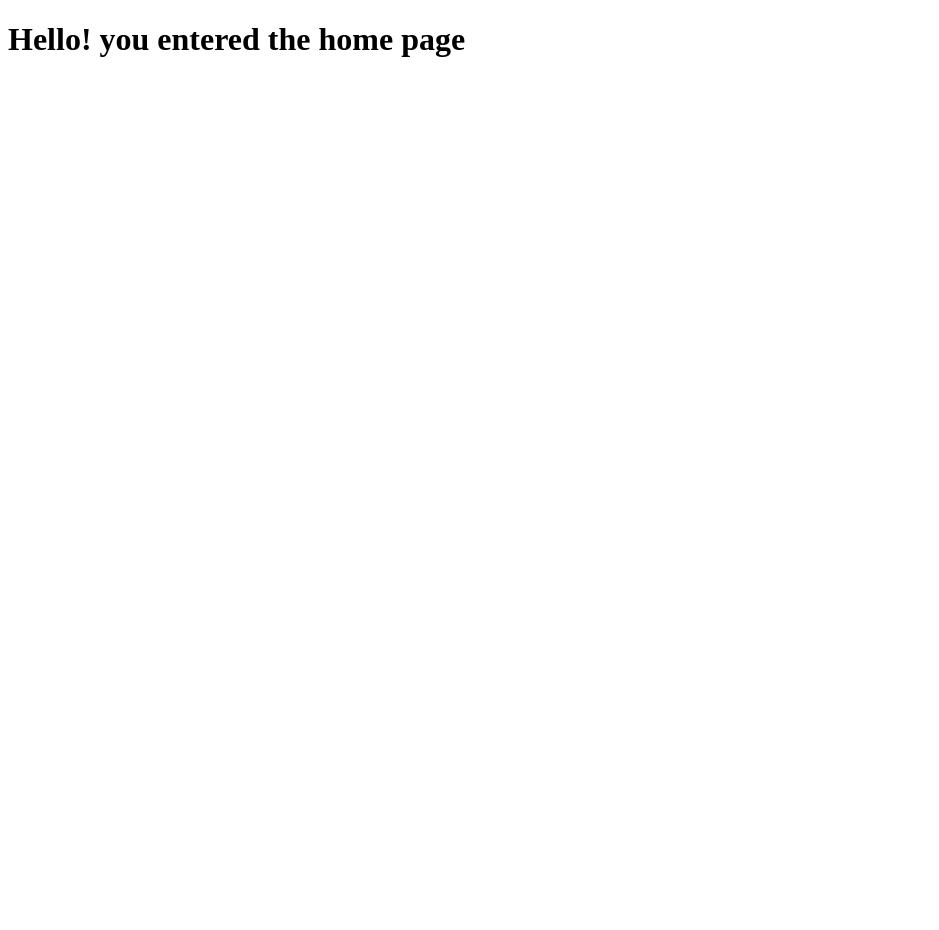
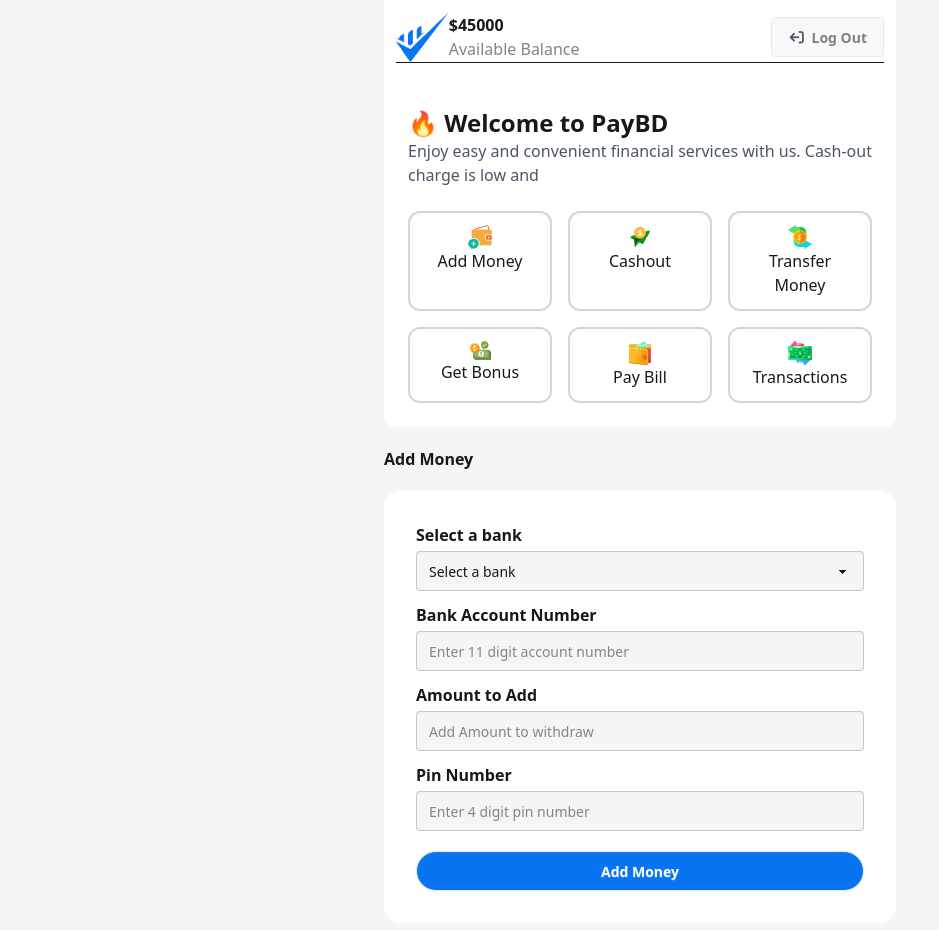
Before and after one commit to TanXplorer/payBD, a plain HTML site: page home.html in a window 1280 px wide. Shown: the whole page, without its empty margins (0-939 px from the left). Before the commit the page ends 800 px from the top, so only its background shows below. Drawn offline with nearby package versions, Linux system fonts and the light colour scheme.

Commit message:
Home html file interface created for add money

```diff
--- a/home.html
+++ b/home.html
@@ -4,8 +4,111 @@
     <meta charset="UTF-8">
     <meta name="viewport" content="width=device-width, initial-scale=1.0">
     <title>home page</title>
+     <!-- Daisy UI -->
+     <link href="https://cdn.jsdelivr.net/npm/daisyui@5" rel="stylesheet" type="text/css" />
+    <!-- tailwind -->
+<script src="https://cdn.jsdelivr.net/npm/@tailwindcss/browser@4"></script>
+<!-- font awesome cdn -->
+ <link rel="stylesheet" href="https://cdnjs.cloudflare.com/ajax/libs/font-awesome/7.3.0/css/all.min.css" integrity="sha512-ApSLB1Pd3/bZN8fWB/RG9YhN/7bd9Hkf3AGaE2mPfebjrxagjuBtx2GcgdqIlJkUzwylBo61r9Xa9NmgBI0swA==" crossorigin="anonymous" referrerpolicy="no-referrer" />
+
 </head>
-<body>
-    <h1>Hello! you entered the home page</h1>
+<body class="bg-[#F4F5F7] h-[150vh]">
+
+<div class="max-w-lg mx-auto bg-white rounded-b-xl p-3">
+
+
+    <div class="min-h-[50px] flex justify-between items-center border-b-1 border-x-gray-50">
+        <div class="flex justify-between items-center">
+       <img src="./assets/Group.png" class="h-[50px]" alt="">
+       <div>
+        <p class="font-semibold">$45000</p>
+
+        <p class="text-[#08080880]">Available Balance</p>
+       </div>
+        </div>
+        <button class="btn text-[#08080880]"><i class="fa-solid fa-arrow-right-from-bracket rotate-180 text-gray-600"></i> Log Out</button>
+    </div>
+
+<!-- Options section -->
+
+<div class="mt-8 p-3">
+    <h1 class="text-2xl font-bold">🔥 Welcome to PayBD</h1>
+    <p class=" text-gray-600">Enjoy easy and convenient financial services with us. Cash-out charge is low and </p>
+</div>
+
+<!-- options -->
+<div class="min-h-[200px] grid grid-cols-3 max-w-lg mx-auto gap-4 p-3">
+
+    <div class="border-2 border-gray-300 text-center
+     p-3 rounded-xl">
+          <img src="./assets/wallet1.png" class="mx-auto" alt="">
+          <h2>Add Money</h2>
+    </div>
+    <div class="rounded-xl border-2 border-gray-300 text-center p-3">
+          <img src="./assets/send1.png" class="mx-auto" alt="">
+          <h2>Cashout</h2>
+    </div>
+    <div class="rounded-xl border-2 border-gray-300 text-center p-3">
+          <img src="./assets/money1.png" class="mx-auto" alt="">
+          <h2>Transfer Money</h2>
+    </div>
+    <div class="rounded-xl border-2 border-gray-300 text-center p-3">
+          <img src="./assets/bonus1.png" class="mx-auto" alt="">
+          <h2>Get Bonus</h2>
+    </div>
+    <div class="rounded-xl border-2 border-gray-300 text-center p-3">
+          <img src="./assets/purse1.png" class="mx-auto" alt="">
+          <h2>Pay Bill</h2>
+    </div>
+    <div class="rounded-xl border-2 border-gray-300 text-center p-3">
+          <img src="./assets/transaction1.png" class="mx-auto" alt="">
+          <h2>Transactions</h2>
+    </div>
+</div>
+
+</div>
+
+<!-- methods -->
+ <div class="all-form-sections max-w-lg mx-auto">
+    <div>
+  <h1 class="my-5 font-bold">Add Money</h1>
+  <form class=" bg-white rounded-2xl p-8" action="
+  ">
+<div class="mb-3">
+<h1 class="font-semibold">Select a bank</h1>
+<select class="select w-full bg-[#F4F5F7] mt-1 rounded-5xl">
+
+  <option disabled selected>Select a bank</option>
+  <option>IFIC Bank</option>
+  <option>Islami Bank</option>
+  <option>Prime Bank</option>
+  <option>Dutch Bangla Bank</option>
+</select>
+
+</div>
+<div>
+    <label class="font-semibold" for="">Bank Account Number</label>
+<br>
+<input id="mobile-number" type="text" placeholder="Enter 11 digit account number" class="input w-full bg-[#F4F5F7] mt-1 rounded-5xl" />
+</div>
+
+<div class="mt-3">
+    <label class="font-semibold" for="">Amount to Add</label>
+<br>
+<input id="mobile-number" type="text" placeholder="Add Amount to withdraw" class="input w-full bg-[#F4F5F7] mt-1 rounded-5xl" />
+</div>
+<div class="mt-3">
+    <label class="font-semibold" for="">Pin Number</label>
+<br>
+<input id="mobile-number" type="text" placeholder="Enter 4 digit pin number" class="input w-full bg-[#F4F5F7] mt-1 rounded-5xl" />
+</div>
+
+ <button type="button" id="loginBtn" class="max-w-lg mx-auto btn bg-[#0874F2]   mt-5 w-full rounded-3xl text-white">Add Money</button>
+
+</form>
+
+</div>
+ </div>
+
 </body>
 </html>
```
Also changed, not shown: script.js (line endings or trailing spaces), tailwind.config.js (added), 1 other file.
